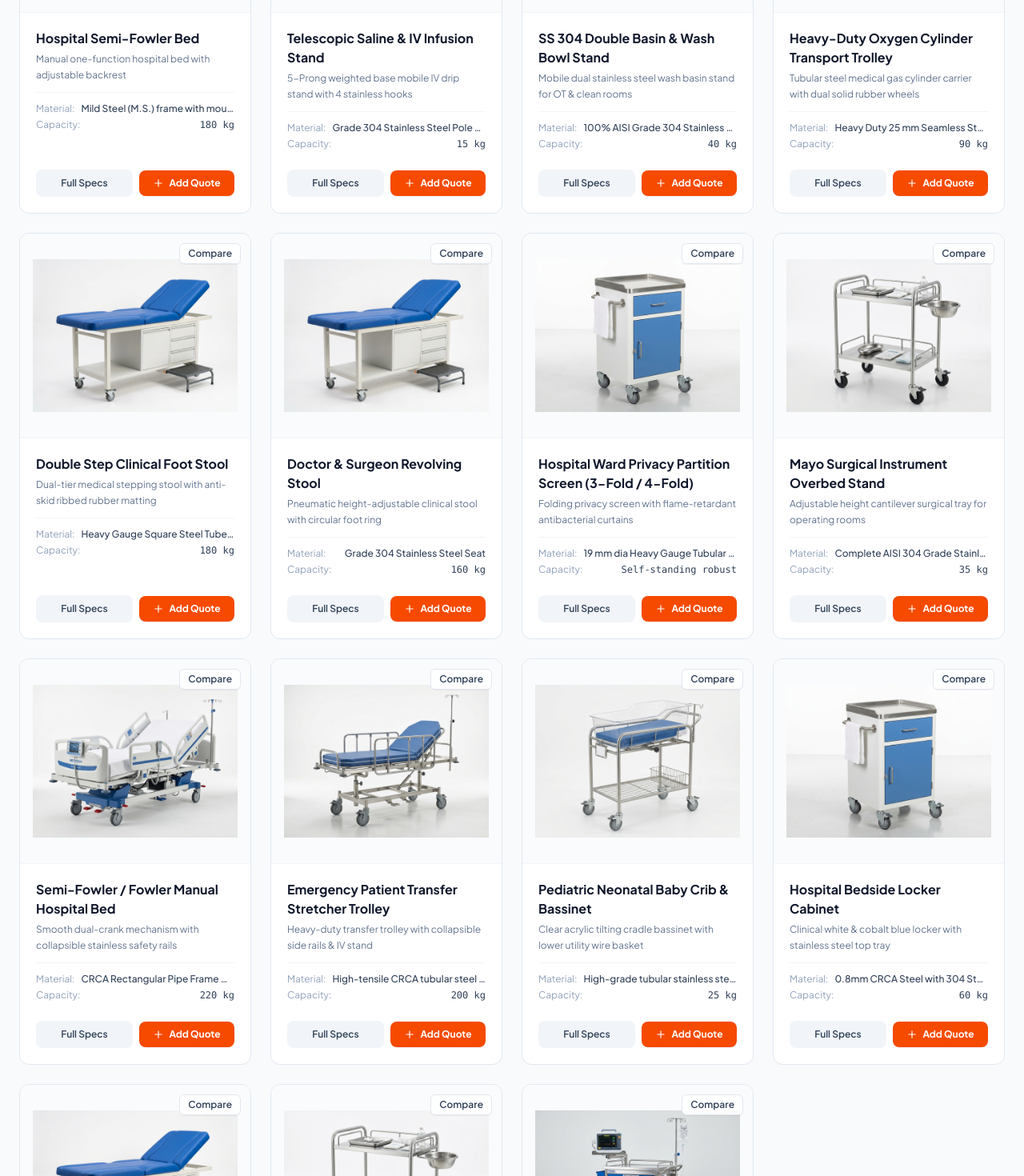
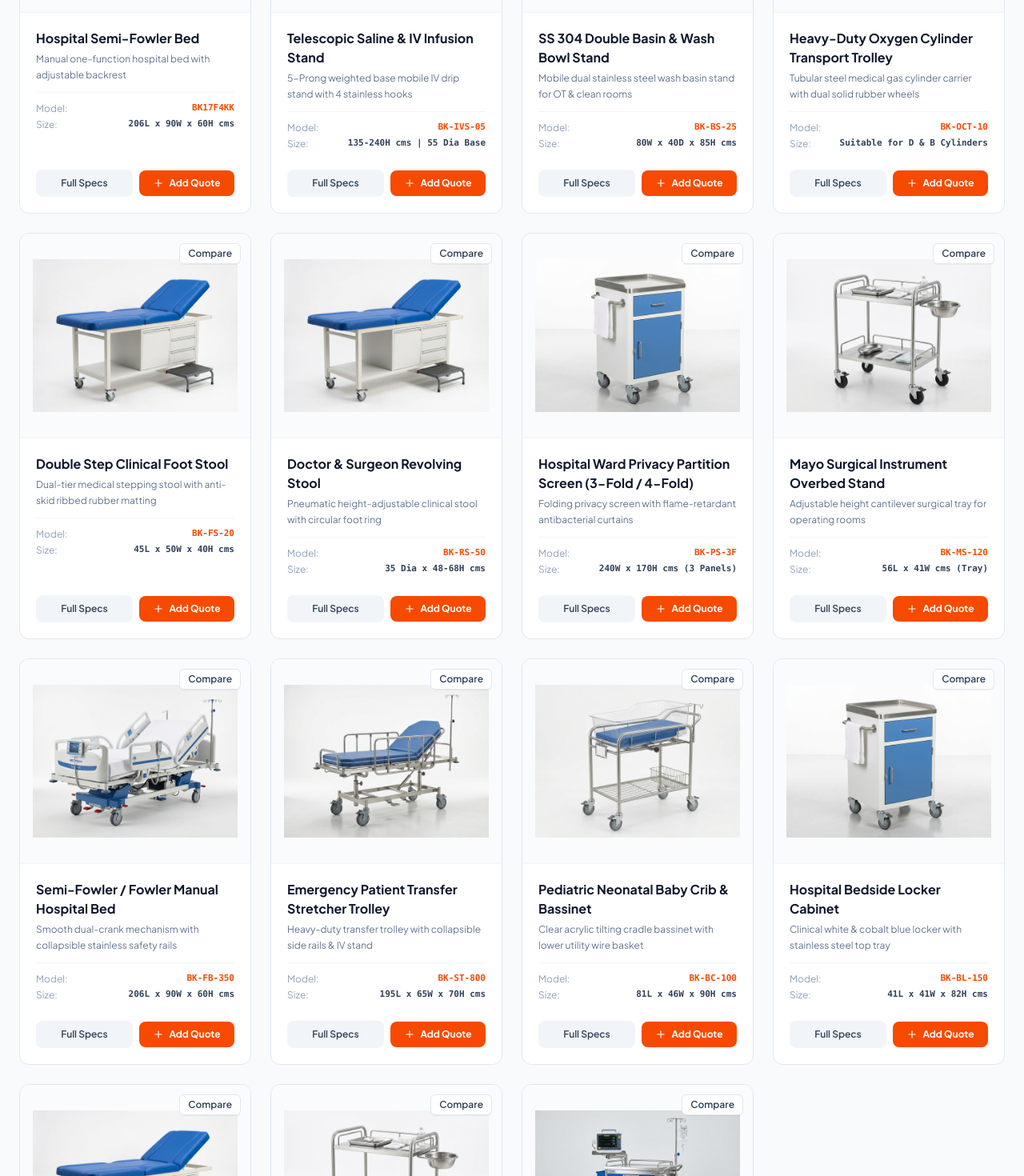
Before and after one commit to BK-Fabrication/bk_web_app, a React (Vite) app: page /catalog in a window 1280 px wide. Shown: the part 920-2390 px from the top of the page at 80% size. Built offline with nearby package versions, Linux system fonts and the light colour scheme.

Commit message:
feat: add size property to product specifications and update related components for improved display

```diff
--- a/src/components/ProductCard.tsx
+++ b/src/components/ProductCard.tsx
@@ -97,22 +97,29 @@ export const ProductCard: React.FC<ProductCardProps> = ({
           </p>
 
           {/* Quick Technical Highlights (Unboxed) */}
+          {(product.modelCode || product.specs.size || product.specs.dimensions) && (
             <div className="mt-3 pt-3 border-t border-slate-100 text-xs text-slate-600 space-y-1">
+              {product.modelCode && (
                 <div className="flex items-start justify-between gap-2">
-              <span className="text-slate-400 shrink-0">Material:</span>
-              <span className="font-medium text-slate-700 text-right truncate">
-                {product.specs.material.split('+')[0]}
+                  <span className="text-slate-400 shrink-0">Model:</span>
+                  <span className="font-mono text-orange-600 font-bold text-right text-[11px]">
+                    {product.modelCode}
                   </span>
                 </div>
-            {product.specs.loadCapacity && (
+              )}
+              {(product.specs.size || product.specs.dimensions) && (
                 <div className="flex items-start justify-between gap-2">
-                <span className="text-slate-400 shrink-0">Capacity:</span>
-                <span className="font-mono text-slate-700 tabular-nums">
-                  {product.specs.loadCapacity.split(' ')[0]} {product.specs.loadCapacity.split(' ')[1] || ''}
+                  <span className="text-slate-400 shrink-0">Size:</span>
+                  <span
+                    className="font-mono text-slate-700 tabular-nums text-right text-[11px] font-semibold truncate"
+                    title={product.specs.size || product.specs.dimensions}
+                  >
+                    {product.specs.size || product.specs.dimensions}
                   </span>
                 </div>
               )}
             </div>
+          )}
         </div>
 
         {/* Interactive Action Bar with Brand Colors */}
--- a/src/components/ProductCatalogPage.tsx
+++ b/src/components/ProductCatalogPage.tsx
@@ -481,8 +481,8 @@ export const ProductCatalogPage: React.FC<ProductCatalogPageProps> = ({
                         <td className="py-3 px-4 text-slate-700 font-medium max-w-xs truncate">
                           {p.specs.material}
                         </td>
-                        <td className="py-3 px-4 text-slate-600 font-mono tabular-nums">
-                          {p.specs.dimensions}
+                        <td className="py-3 px-4 text-slate-600 font-mono tabular-nums whitespace-nowrap">
+                          {p.specs.size || p.specs.dimensions}
                         </td>
                         <td className="py-3 px-4 text-slate-700 font-mono tabular-nums">
                           {p.specs.loadCapacity || 'Standard'}
--- a/src/components/ProductSpecificationPage.tsx
+++ b/src/components/ProductSpecificationPage.tsx
@@ -282,7 +282,14 @@ export const ProductSpecificationPage: React.FC<ProductSpecificationPageProps> =
                       </tr>
                       <tr className="hover:bg-slate-100/60">
                         <td className="py-2.5 sm:py-3 px-3 sm:px-5 font-semibold text-slate-500 print:py-1.5 print:px-3">Metric Dimensions (L × W × H)</td>
-                        <td className="py-2.5 sm:py-3 px-3 sm:px-5 font-mono tabular-nums text-slate-900 font-bold break-words print:py-1.5 print:px-3">{currentProduct.specs.dimensions}</td>
+                        <td className="py-2.5 sm:py-3 px-3 sm:px-5 font-mono tabular-nums text-slate-900 font-bold break-words print:py-1.5 print:px-3">
+                          {currentProduct.specs.dimensions}
+                          {currentProduct.specs.size && (
+                            <span className="block text-xs text-orange-600 font-sans font-medium mt-0.5">
+                              Standard Size: {currentProduct.specs.size}
+                            </span>
+                          )}
+                        </td>
                       </tr>
                       {currentProduct.specs.loadCapacity && (
                         <tr className="hover:bg-slate-100/60">
--- a/src/data/products.ts
+++ b/src/data/products.ts
@@ -13,6 +13,7 @@ export const MEDICAL_PRODUCTS: MedicalProduct[] = [
     specs: {
       material: 'Grade 304 Stainless Steel working top + aluminum & epoxy-coated steel body',
       dimensions: '850 mm (L) × 520 mm (W) × 1020 mm (H)',
+      size: '85L x 52W x 102H cms',
       loadCapacity: '150 kg evenly distributed',
       finish: 'Clinical royal blue & sterile white powder coat with stainless steel rim',
       castors: '100 mm heavy-duty silent polyurethane swivel castors (2 with total brakes)',
@@ -44,6 +45,7 @@ export const MEDICAL_PRODUCTS: MedicalProduct[] = [
     specs: {
       material: '100% AISI Grade 304 Non-Magnetic Stainless Steel (1.2mm sheet thickness)',
       dimensions: '760 mm (L) × 460 mm (W) × 850 mm (H)',
+      size: '76L x 46W x 85H cms',
       loadCapacity: '120 kg',
       finish: 'Mirror/Matt satin surgical polish (easy sanitize & autoclave resistant)',
       castors: '75 mm non-marking, anti-static swivel rubber castors (2 with brakes)',
@@ -74,6 +76,7 @@ export const MEDICAL_PRODUCTS: MedicalProduct[] = [
     specs: {
       material: 'Reinforced tubular steel framework + high-density foam & waterproof vinyl',
       dimensions: '1880 mm (L) × 600 mm (W) × 820 mm (H)',
+      size: '188L x 60W x 82H cms',
       loadCapacity: '220 kg patient weight rating',
       finish: 'Clinical powder-coated white frame with antibacterial cobalt blue mattress',
       castors: 'Optional heavy duty leveling rubber pads or locking castors',
@@ -104,6 +107,7 @@ export const MEDICAL_PRODUCTS: MedicalProduct[] = [
     specs: {
       material: '0.8mm CRCA Steel with 304 Stainless Steel Pressed Top Sheet',
       dimensions: '410 mm (L) × 410 mm (W) × 820 mm (H)',
+      size: '41L x 41W x 82H cms',
       loadCapacity: '60 kg top load',
       finish: '7-tank phosphate pre-treatment with antibacterial epoxy powder coating',
       castors: '50 mm twin-wheel swivel castors (2 with brakes)',
@@ -135,6 +139,7 @@ export const MEDICAL_PRODUCTS: MedicalProduct[] = [
     specs: {
       material: 'High-grade tubular stainless steel frame + medical grade clear acrylic crib',
       dimensions: '810 mm (L) × 460 mm (W) × 900 mm (H)',
+      size: '81L x 46W x 90H cms',
       loadCapacity: '25 kg infant load',
       finish: 'Mirror-polished SS 304 stainless steel tubular frame',
       castors: '75 mm swivel castors with diagonal wheel brake system',
@@ -166,6 +171,7 @@ export const MEDICAL_PRODUCTS: MedicalProduct[] = [
     specs: {
       material: 'High-tensile CRCA tubular steel & Grade 304 Stainless Steel railings',
       dimensions: '1950 mm (L) × 650 mm (W) × 700 mm (H)',
+      size: '195L x 65W x 70H cms',
       loadCapacity: '200 kg dynamic patient capacity',
       finish: 'Sterile electropolished stainless finish with epoxy coated lower frame',
       castors: '150 mm heavy-duty diagonal brake rubber wheels for smooth rolling over thresholds',
@@ -197,6 +203,7 @@ export const MEDICAL_PRODUCTS: MedicalProduct[] = [
     specs: {
       material: 'CRCA Rectangular Pipe Frame with Perforated CRCA Steel Deck',
       dimensions: '2060 mm (L) × 900 mm (W) × 600 mm (Fixed H)',
+      size: '206L x 90W x 60H cms',
       loadCapacity: '220 kg patient load',
       finish: 'Pure polyester antimicrobial epoxy powder coating in hospital white & blue',
       castors: '100 mm heavy-duty diagonal locking castors',
@@ -228,6 +235,7 @@ export const MEDICAL_PRODUCTS: MedicalProduct[] = [
     specs: {
       material: 'Complete AISI 304 Grade Stainless Steel with Argon TIG Welding',
       dimensions: 'Tray: 560 mm (L) × 410 mm (W) | Base: 600 mm (L) × 450 mm (W)',
+      size: '56L x 41W cms (Tray)',
       loadCapacity: '35 kg',
       finish: 'High-gloss surgical mirror polish',
       castors: '50 mm twin-wheel antistatic swivel castors',
@@ -258,6 +266,7 @@ export const MEDICAL_PRODUCTS: MedicalProduct[] = [
     specs: {
       material: '19 mm dia Heavy Gauge Tubular Steel / SS 304 Frame with Washable Fabric',
       dimensions: '2400 mm (Total Extended W) × 1700 mm (H) — 3 Panels of 800 mm each',
+      size: '240W x 170H cms (3 Panels)',
       loadCapacity: 'Self-standing robust weight balance',
       finish: 'Epoxy powder coated white frame with medical green / blue curtain panels',
       castors: '50 mm smooth nylon swivel castors on each leaf for effortless glide',
@@ -288,6 +297,7 @@ export const MEDICAL_PRODUCTS: MedicalProduct[] = [
     specs: {
       material: 'Grade 304 Stainless Steel Seat + Chrome Plated Heavy Base',
       dimensions: 'Seat Diameter: 350 mm | Height: 480 mm to 680 mm',
+      size: '35 Dia x 48-68H cms',
       loadCapacity: '160 kg working load',
       finish: 'Satin finished stainless steel top with mirror chrome base',
       castors: '50 mm heavy-duty polyurethane swivel castors',
@@ -318,6 +328,7 @@ export const MEDICAL_PRODUCTS: MedicalProduct[] = [
     specs: {
       material: 'Heavy Gauge Square Steel Tube / AISI 304 Stainless Steel + Rubber Mats',
       dimensions: 'Overall: 450 mm (L) × 500 mm (W) × 400 mm (H) | Step Height: 200 mm & 400 mm',
+      size: '45L x 50W x 40H cms',
       loadCapacity: '180 kg static load capacity',
       finish: 'Epoxy powder coated medical white / Mirror polished SS 304',
       castors: 'Non-slip synthetic rubber shoe tips (stable zero-wobble floor contact)',
@@ -347,6 +358,7 @@ export const MEDICAL_PRODUCTS: MedicalProduct[] = [
     specs: {
       material: 'Heavy Duty 25 mm Seamless Steel Pipe with Industrial Powder Coating',
       dimensions: 'Suitable for D-Type (Bulk) & B-Type (Ward) Oxygen Cylinders',
+      size: 'Suitable for D & B Cylinders',
       loadCapacity: '90 kg (accommodates full oxygen cylinder with regulator)',
       finish: 'High-visibility scratch-resistant clinical blue epoxy powder coat',
       castors: '200 mm solid rubber heavy-duty wheels with steel rim & roller bearings',
@@ -376,6 +388,7 @@ export const MEDICAL_PRODUCTS: MedicalProduct[] = [
     specs: {
       material: '100% AISI Grade 304 Stainless Steel Tubular Frame and Pressed Bowls',
       dimensions: '800 mm (W) × 400 mm (D) × 850 mm (H) | Bowl Dia: 350 mm',
+      size: '80W x 40D x 85H cms',
       loadCapacity: '40 kg',
       finish: 'Mirror/Satin surgical stainless steel polish',
       castors: '50 mm antistatic swivel castors with diagonal brakes',
@@ -405,6 +418,7 @@ export const MEDICAL_PRODUCTS: MedicalProduct[] = [
     specs: {
       material: 'Grade 304 Stainless Steel Pole with Heavy Cast Iron / Poly Covered Base',
       dimensions: 'Height Adjustable: 1350 mm to 2400 mm | Base Diameter: 550 mm',
+      size: '135-240H cms | 55 Dia Base',
       loadCapacity: '15 kg hook capacity (up to 4 infusion bags / infusion pumps)',
       finish: 'Satin Stainless Steel with Medical Blue Heavy Base',
       castors: '50 mm five-star swivel nylon castors',
@@ -423,9 +437,9 @@ export const MEDICAL_PRODUCTS: MedicalProduct[] = [
     leadTime: 'Immediate Dispatch / 24 hrs',
     isFeatured: false
   },
-    {
+  {
     id: 'hospital-semi-fowler-bed',
-    modelCode: 'BK001',
+    modelCode: 'BK17F4KK',
     name: 'Hospital Semi-Fowler Bed',
     category: 'beds',
     categoryLabel: 'Hospital Beds',
@@ -435,6 +449,7 @@ export const MEDICAL_PRODUCTS: MedicalProduct[] = [
     specs: {
       material: 'Mild Steel (M.S.) frame with moulded ABS head & foot panels',
       dimensions: '2060 mm (L) × 900 mm (W) × 600 mm (H)',
+      size: '206L x 90W x 60H cms',
       loadCapacity: '180 kg safe working load',
       finish: 'Epoxy powder-coated finish',
       castors: '100 mm smooth-rolling castors',
--- a/src/types/index.ts
+++ b/src/types/index.ts
@@ -8,6 +8,7 @@ export type ProductCategory =
 export interface ProductSpecification {
   material: string;
   dimensions: string;
+  size?: string;
   loadCapacity?: string;
   finish: string;
   castors?: string;
```
Lines whose indentation alone changed are shown as unchanged.
